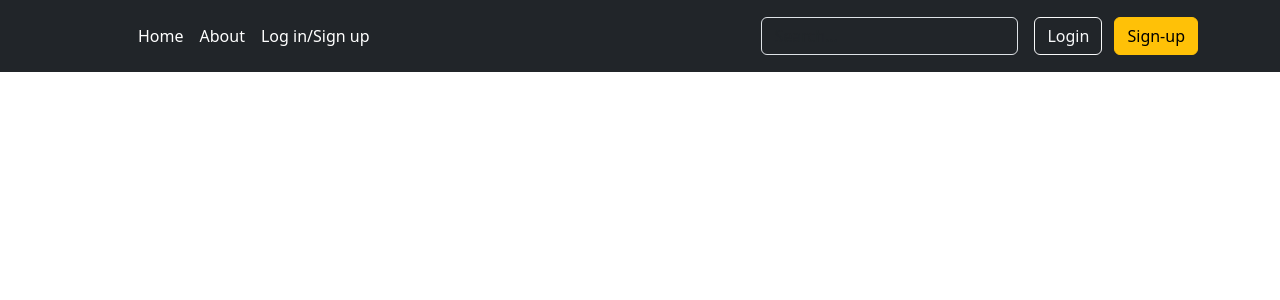
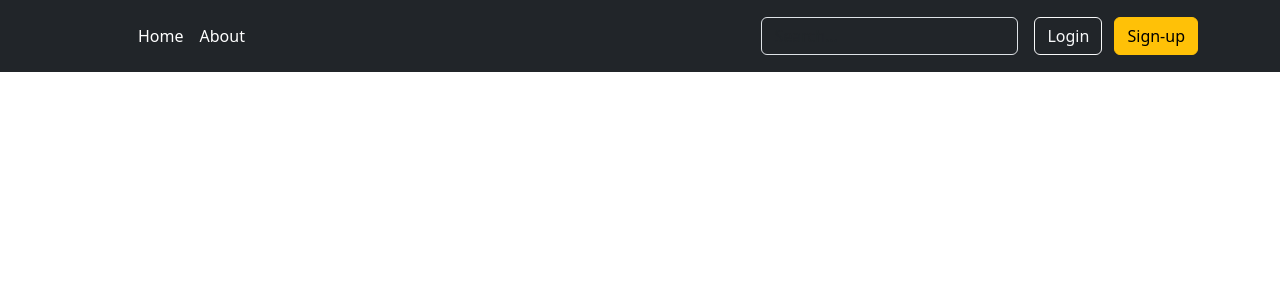
Before and after one commit to sofiahnatiuk/component_search, a Django app: template website/website/templates/catalog/header.html in a window 1280 px wide. Shown: the top 300 px of the page. Run offline with Django 5.2, Linux system fonts and the light colour scheme; the template is opened without the code that fills it, so the values that code supplies are empty.

Commit message:
updated header

```diff
--- a/website/website/templates/catalog/header.html
+++ b/website/website/templates/catalog/header.html
@@ -18,7 +18,6 @@
         <ul class="nav col-12 col-lg-auto me-lg-auto mb-2 justify-content-center mb-md-0">
             <li><a href="{% url 'component-list' %}" class="nav-link px-2 text-white">Home</a></li>
             <li><a href="#" class="nav-link px-2 text-white">About</a></li>
-            <li><a href="#" class="nav-link px-2 text-white">Log in/Sign up</a></li>
         </ul>
 
         <form class="col-12 col-lg-auto mb-3 mb-lg-0 me-lg-3" role="search" method="GET" action="">
```
